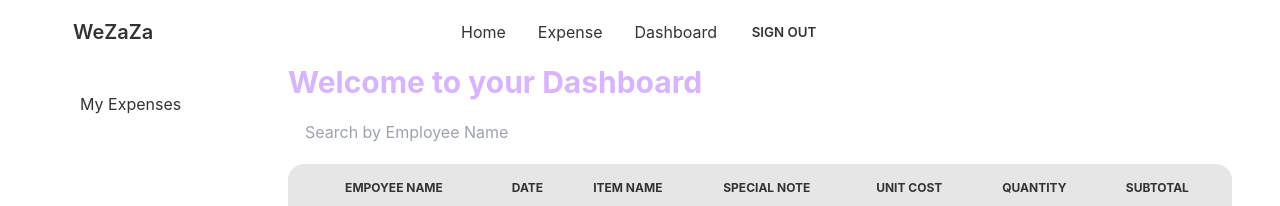
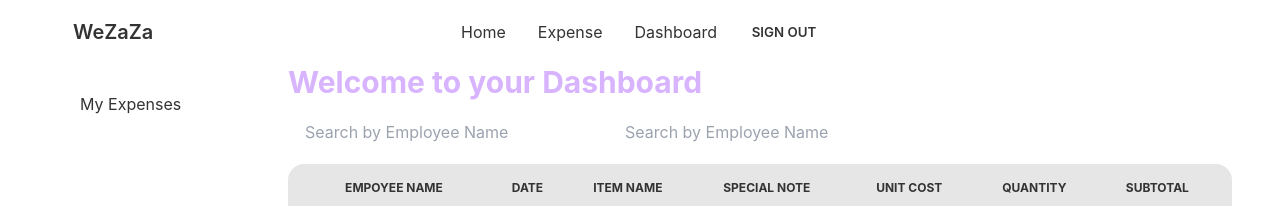
Before and after one commit to smmazharul/wezaza-company-client, a React (Create React App) app: page /dashboard/expenseall in a window 1280 px wide. Shown: the top 206 px of the page. Built offline with nearby package versions, Linux system fonts and the light colour scheme; no server answers; sample sign-in values are in the browser's storage.

Commit message:
search field

```diff
--- a/src/Pages/Dashboard/AllUserExpense.js
+++ b/src/Pages/Dashboard/AllUserExpense.js
@@ -5,6 +5,7 @@ import { useState } from 'react';
 const AllUserExpense = () => {
     const [allUserExpense,setAllUserExpense]=useState([]);
     const [displayProducts, setDisplayProducts] = useState([]);
+    console.log(allUserExpense)
     useEffect(()=>{
         fetch('http://localhost:5000/expenseall')
         .then(res=>res.json())
@@ -15,15 +16,20 @@ const AllUserExpense = () => {
 
     const handleSearch = event => {
         const searchText = event.target.value;
-
         const matchedProducts = allUserExpense.filter(expense => expense.empoyeeName?.toLowerCase().includes(searchText.toLowerCase()));
-        console.log(matchedProducts)
-
         setDisplayProducts(matchedProducts);
     }
+    const handleSearchDate = event => {
+        const searchText = event.target.value;
+        const matchedProducts = allUserExpense.filter(expense => expense.date?.toLowerCase().includes(searchText.toLowerCase()));
+        setDisplayProducts(matchedProducts);
+    }
+
     return (
         <div className='mt-2'>
             <input type="text" onChange={handleSearch} placeholder="Search by Employee Name" className="mb-2 input   w-full max-w-xs "  />
+            <input type="text" onChange={handleSearchDate} placeholder="Search by Employee Name" className="mb-2 input   w-full max-w-xs "  />
+
             <div class="overflow-x-auto">
   <table class="table w-full">
     {/* <!-- head --> */}
```
